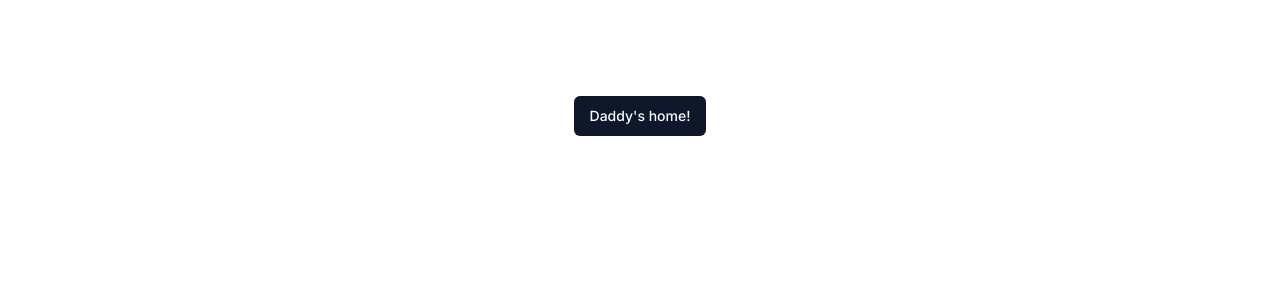
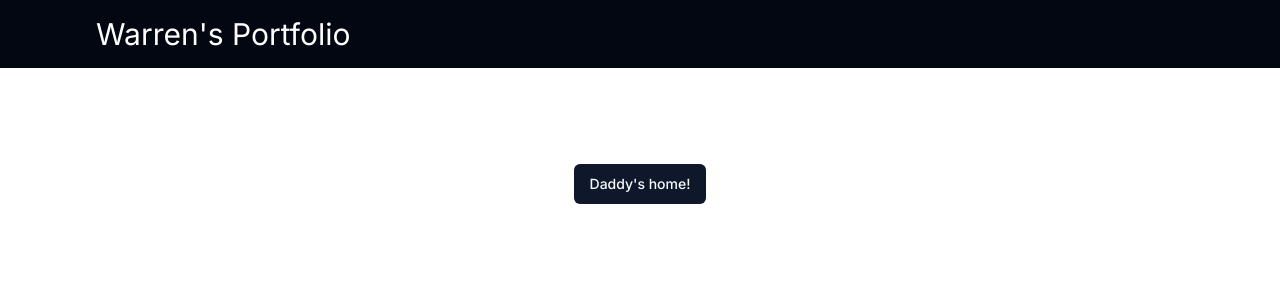
Before and after one commit to warrendewey/personal-website-next, a Next.js app: page / in a window 1280 px wide. Shown: the top 300 px of the page. Built offline with nearby package versions, Linux system fonts and the light colour scheme.

Commit message:
Added navigation bar

```diff
--- a/src/app/layout.tsx
+++ b/src/app/layout.tsx
@@ -1,6 +1,7 @@
 import type { Metadata } from "next";
 import { Inter } from "next/font/google";
 import "./globals.css";
+import NavBar from "@/components/ui/nav-bar";
 
 const inter = Inter({ subsets: ["latin"] });
 
@@ -16,7 +17,10 @@ export default function RootLayout({
 }>) {
   return (
     <html lang="en">
-      <body className={inter.className}>{children}</body>
+      <body className={inter.className}>
+        <NavBar />
+        {children}
+      </body>
     </html>
   );
 }
--- a/src/app/page.tsx
+++ b/src/app/page.tsx
@@ -1,5 +1,4 @@
 import { Button } from "@/components/ui/button";
-import Image from "next/image";
 
 export default function Home() {
   return (
--- /dev/null
+++ b/src/components/ui/nav-bar.tsx
@@ -0,0 +1,12 @@
+import Link from "next/link";
+import React from "react";
+
+export default function NavBar() {
+  return (
+    <nav className="w-full border-0 py-4 lg:px-24 px -10 bg-gray-950">
+      <h1 className="text-3xl text-white">
+        <Link href="/dashboard">Warren's Portfolio</Link>
+      </h1>
+    </nav>
+  );
+}
```
